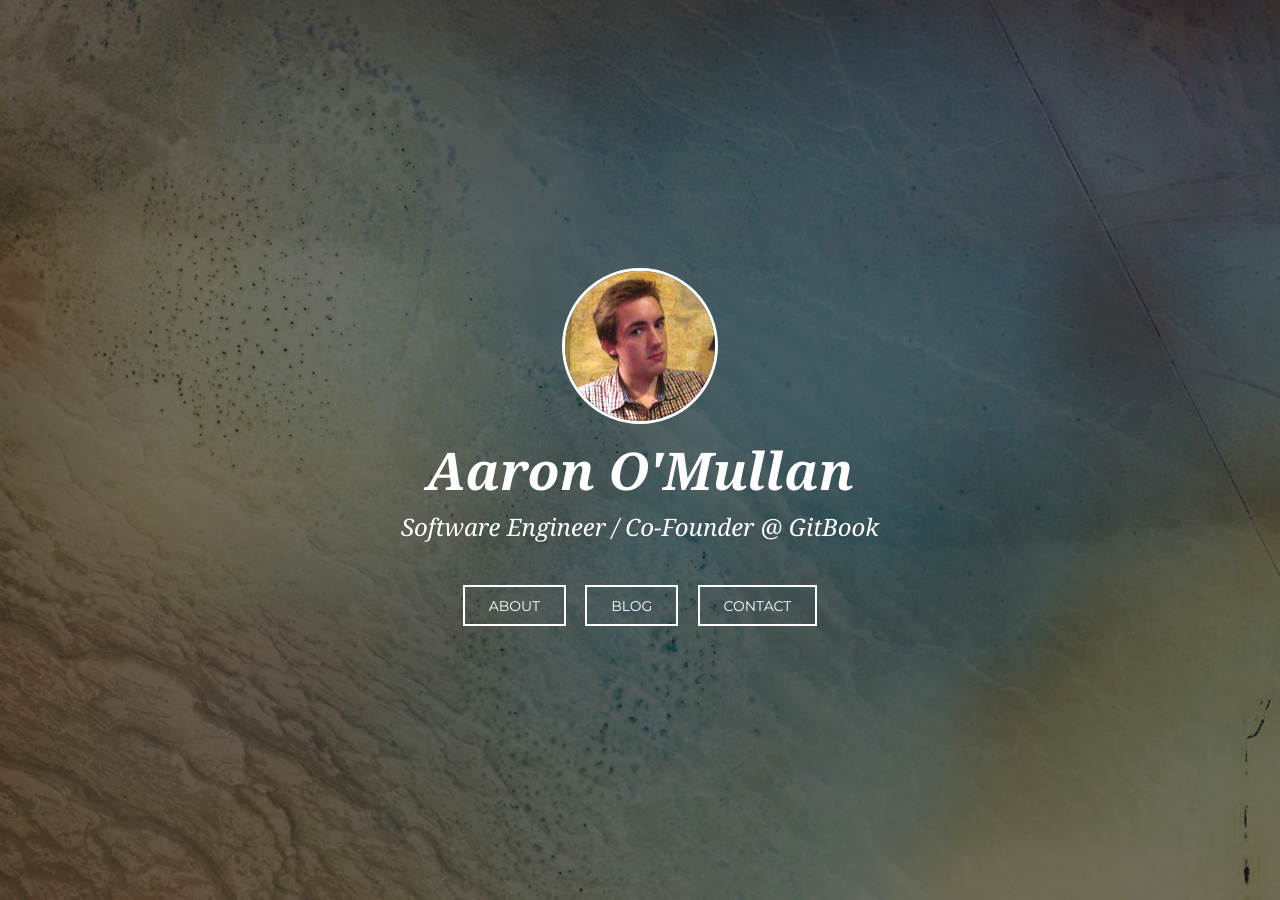
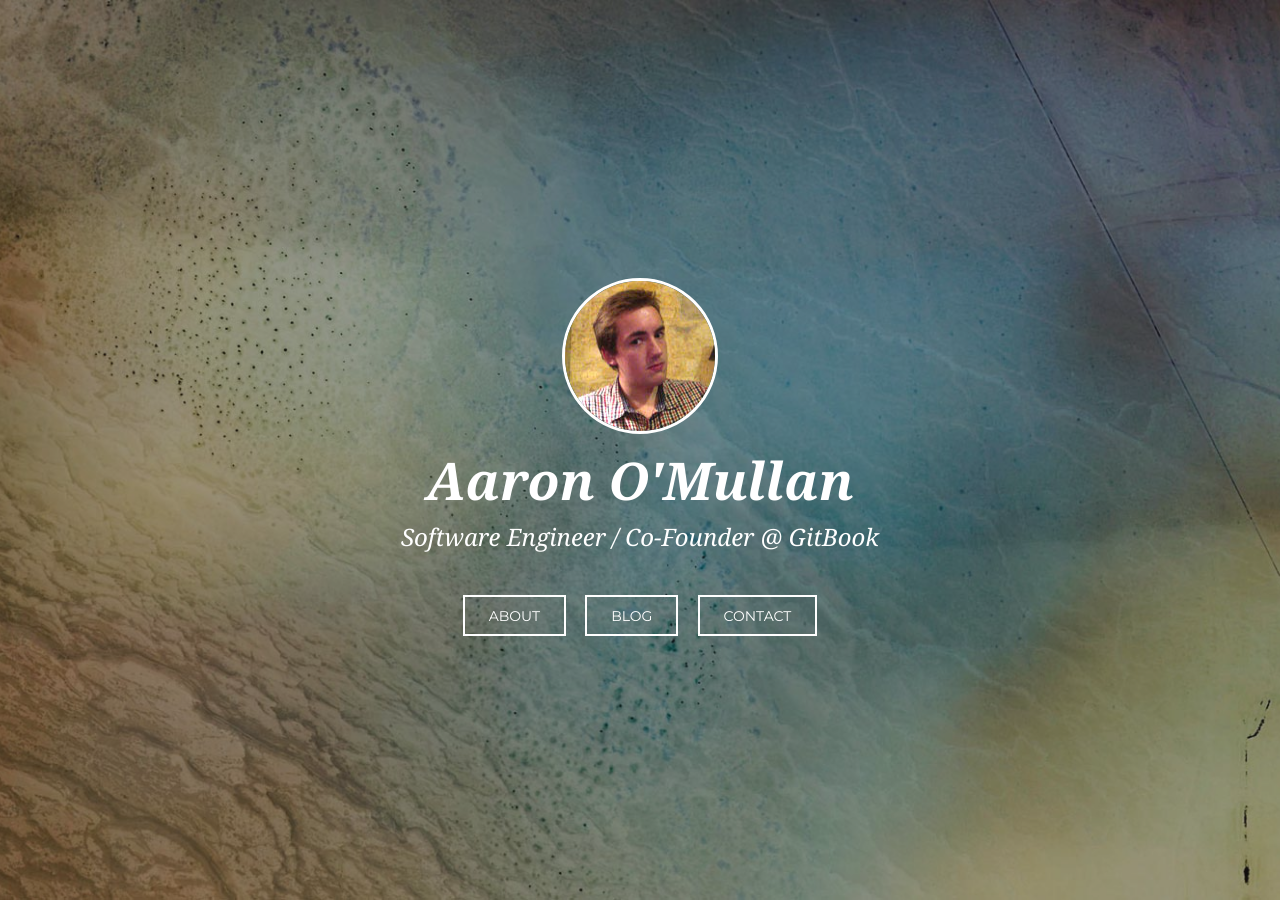
Before and after one commit to AaronO/AaronO.github.io, a Jekyll site: the page built from index.html, in a window 1280 px wide. Built offline with Jekyll 4.4.1, drawn with Linux system fonts in a browser that asks for light colours; some web fonts are replaced.

Commit message:
Better margin and lighter BG

```diff
--- a/css/style.css
+++ b/css/style.css
@@ -208,7 +208,7 @@
 	border-radius: 1000px;
 	height: 150px;
 	border: 3px solid #fff;
-	margin-bottom: 20px;
+	margin: 20px 0 20px 0;
 }
 .smaller #main-profile {
 	width: 100px;
@@ -294,7 +294,7 @@
 	height: 100%;
 }
 .vertical-container {
-	background: rgba(34, 34, 34, .6);
+	background: rgba(34, 34, 34, .4);
 	position: relative;
 	top: 0;
 	left: 0;
```
